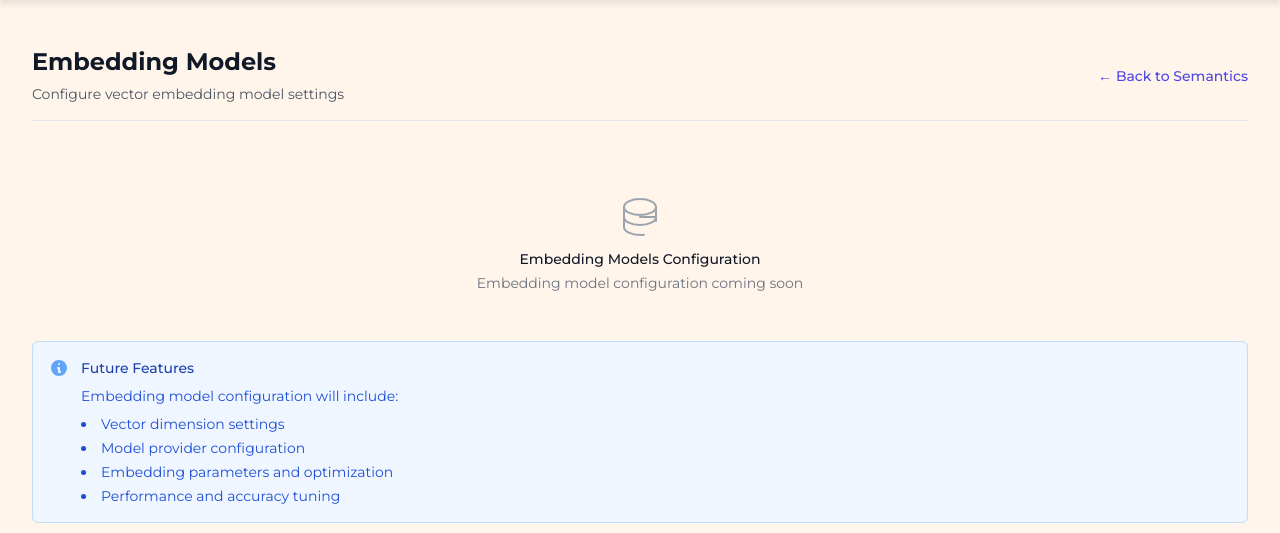
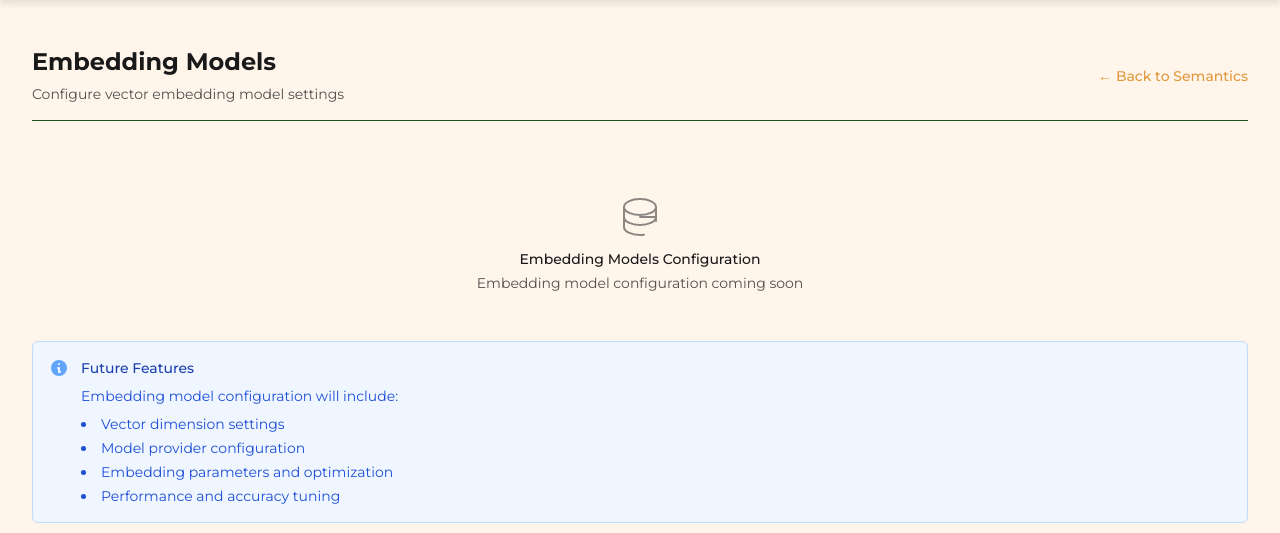
Before and after one commit to anderzzz/cartolex_user_app, a Flask app: page /semantics/embedding-models in a window 1280 px wide. Shown: the part 73-606 px from the top of the page. Run offline with Flask 2, Linux system fonts and the light colour scheme; some libraries are stand-ins or nearby versions.

Commit message:
Fix button styling after Opus input

```diff
--- a/cartolex_user_app/templates/semantics/embedding_models.html
+++ b/cartolex_user_app/templates/semantics/embedding_models.html
@@ -3,14 +3,14 @@
 {% block content %}
 <div class="px-4 py-6 sm:px-0">
     <!-- Header -->
-    <div class="flex justify-between items-center border-b border-gray-200 pb-4 mb-6">
+    <div class="flex justify-between items-center border-b esevioz-border-dominant pb-4 mb-6">
         <div>
-            <h2 class="text-2xl font-bold leading-7 text-gray-900">Embedding Models</h2>
-            <p class="mt-2 text-sm text-gray-600">Configure vector embedding model settings</p>
+            <h2 class="text-2xl font-bold leading-7 esevioz-text">Embedding Models</h2>
+            <p class="mt-2 text-sm esevioz-text opacity-75">Configure vector embedding model settings</p>
         </div>
         <div>
             <a href="{{ url_for('semantics.index') }}"
-               class="text-sm font-medium text-indigo-600 hover:text-indigo-500">
+               class="text-sm font-medium esevioz-highlight hover:opacity-75 transition-opacity">
                 ← Back to Semantics
             </a>
         </div>
@@ -18,11 +18,11 @@
 
     <!-- Coming Soon Message -->
     <div class="text-center py-12">
-        <svg class="mx-auto h-12 w-12 text-gray-400" fill="none" stroke="currentColor" viewBox="0 0 48 48">
+        <svg class="mx-auto h-12 w-12 esevioz-text opacity-50" fill="none" stroke="currentColor" viewBox="0 0 48 48">
             <path stroke-linecap="round" stroke-linejoin="round" stroke-width="2" d="M8 14v20c0 4.418 7.163 8 16 8 1.381 0 2.721-.087 4-.252M8 14c0 4.418 7.163 8 16 8s16-3.582 16-8M8 14c0-4.418 7.163-8 16-8s16 3.582 16 8m0 0v14m-16-4h16m0 0c0 4.418-7.163 8-16 8s-16-3.582-16-8" />
         </svg>
-        <h3 class="mt-2 text-sm font-medium text-gray-900">Embedding Models Configuration</h3>
-        <p class="mt-1 text-sm text-gray-500">{{ message or 'This feature is coming soon.' }}</p>
+        <h3 class="mt-2 text-sm font-medium esevioz-text">Embedding Models Configuration</h3>
+        <p class="mt-1 text-sm esevioz-text opacity-75">{{ message or 'This feature is coming soon.' }}</p>
     </div>
 
     <!-- Placeholder for future configuration -->
--- a/cartolex_user_app/templates/semantics/llm_models.html
+++ b/cartolex_user_app/templates/semantics/llm_models.html
@@ -74,7 +74,7 @@
                                     </div>
                                     <div>
                                         <a href="{{ url_for('semantics.edit_llm_model', provider=provider, tier=tier, config_kind=config_kind) }}"
-                                           class="esevioz-highlight hover:opacity-75 text-sm font-medium transition-opacity">
+                                           class="inline-flex items-center px-3 py-2 text-sm font-medium rounded-md esevioz-btn-primary hover:opacity-75 transition-opacity">
                                             Configure
                                         </a>
                                     </div>
--- a/cartolex_user_app/templates/workflows/list.html
+++ b/cartolex_user_app/templates/workflows/list.html
@@ -85,7 +85,7 @@
                             <!-- Submit Button -->
                             <div class="flex justify-end">
                                 <button type="submit"
-                                        class="inline-flex items-center px-4 py-2 border border-transparent text-sm font-medium rounded-md shadow-sm esevioz-btn-primary hover:opacity-75 focus:outline-none focus:ring-2 focus:ring-offset-2 htmx-indicator transition-opacity">
+                                        class="inline-flex items-center px-4 py-2 text-sm font-medium rounded-md shadow-sm esevioz-btn-primary hover:opacity-75 focus:outline-none focus:ring-2 focus:ring-offset-2 htmx-indicator transition-opacity">
                                     <svg class="animate-spin -ml-1 mr-3 h-4 w-4 text-current hidden" fill="none" viewBox="0 0 24 24">
                                         <circle class="opacity-25" cx="12" cy="12" r="10" stroke="currentColor" stroke-width="4"></circle>
                                         <path class="opacity-75" fill="currentColor" d="M4 12a8 8 0 018-8V0C5.373 0 0 5.373 0 12h4zm2 5.291A7.962 7.962 0 014 12H0c0 3.042 1.135 5.824 3 7.938l3-2.647z"></path>
```
